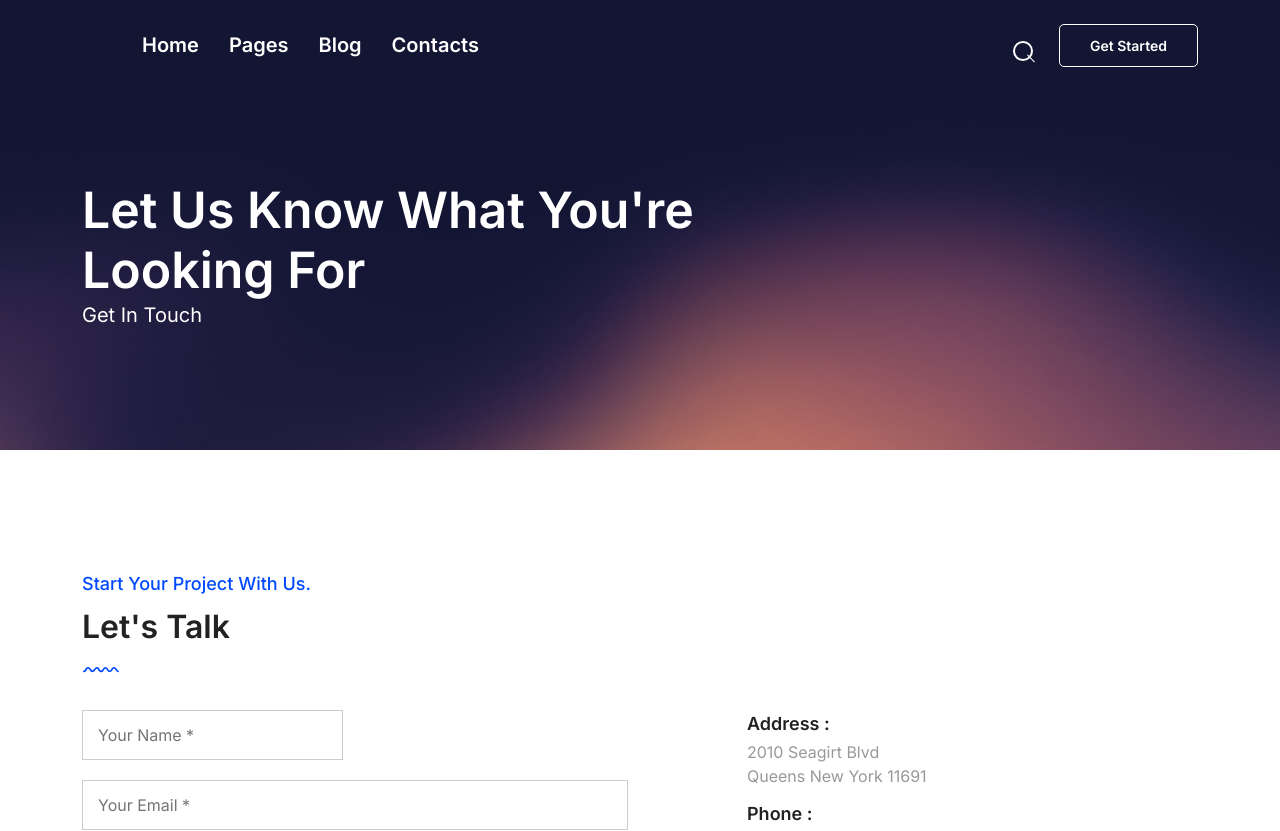
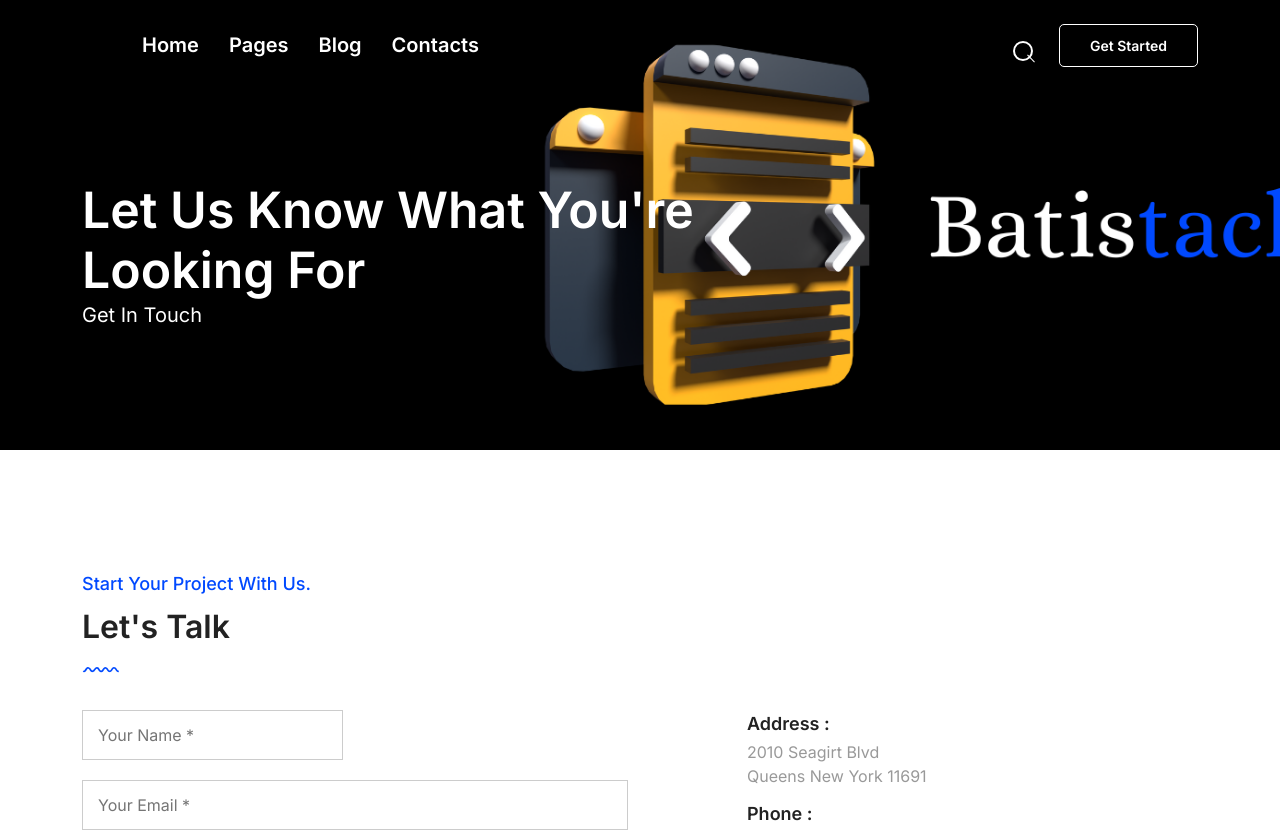
Before and after one commit to Batista0523/batistack-front-pro, a Next.js app: page /contacts in a window 1280 px wide. Shown: the top 831 px of the page. Built offline with nearby package versions, Linux system fonts and the light colour scheme; no server answers.

Commit message:
added background to contact header

```diff
--- a/pages/contacts.jsx
+++ b/pages/contacts.jsx
@@ -49,7 +49,7 @@ const Contact = () => {
     <Layout noHeaderBg pageName={"Contact"}>
       <section
         className="splash-area-section"
-        style={{ backgroundImage: "url(assets/img/background.jpg)" }}
+        style={{ backgroundImage: "url(assets/img/headBack1.png)" }}
       >
         <div className="container">
           <div className="splash-area">
@@ -201,7 +201,6 @@ const Contact = () => {
                         <i className="fa-solid fa-user" />
                         <h5>New York</h5>
                         <p>2010 Seagirt Blvd Far Rockaway NY </p>
-
                       </div>
                     </div>
                   </SwiperSlide>
```
